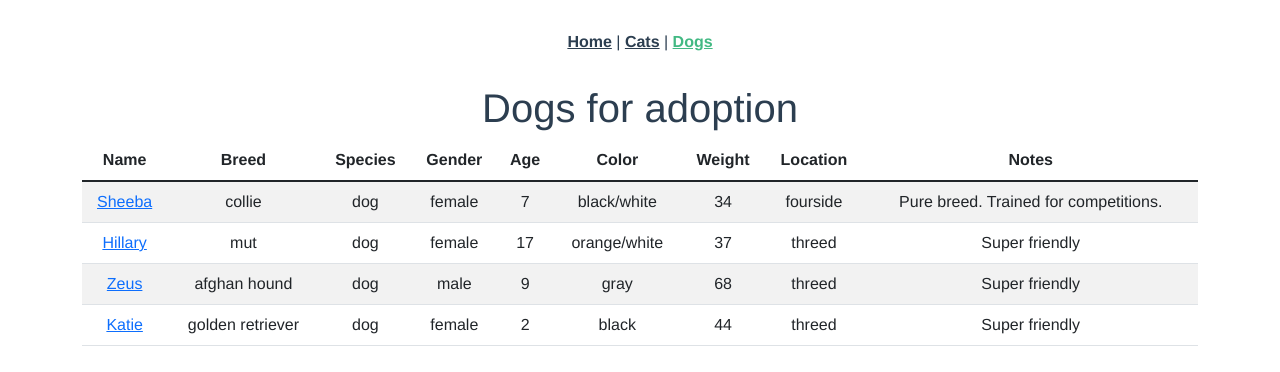
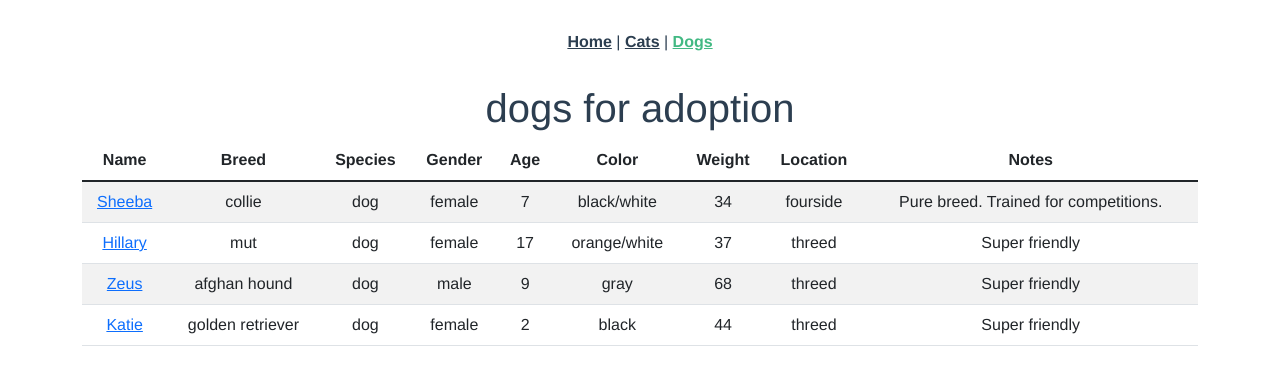
Before and after one commit to peckwood/learn-vue2-gwen-adopt-pets, a Vue app: page /dogs in a window 1280 px wide. Shown: the top 372 px of the page. Built offline with nearby package versions, Linux system fonts and the light colour scheme.

Commit message:
pull table into its own component: PetTable

```diff
--- /dev/null
+++ b/src/components/PetTable.vue
@@ -0,0 +1,19 @@
+<template>
+  <div>
+    <h1>{{ species }} for adoption</h1>
+    <b-table striped hover :items="pets">
+      <template #cell(name)="data">
+        <router-link :to="`/pets/${species}/${data.index}`">{{ data.value }}</router-link>
+      </template>
+    </b-table>
+  </div>
+</template>
+
+<script>
+export default {
+    props: {
+        species: String,
+        pets: Array
+    }
+}
+</script>
--- a/src/views/Cats.vue
+++ b/src/views/Cats.vue
@@ -1,18 +1,17 @@
 <template>
   <div>
-    <h1>Cats for adoption</h1>
-    <b-table striped hover :items="cats">
-      <template #cell(name)="data">
-        <router-link :to="`/pets/cats/${data.index}`">{{ data.value }}</router-link>
-      </template>
-    </b-table>
+    <PetTable species='cats' :pets='cats'/>
   </div>
 </template>
 
 <script>
 import { mapState } from 'vuex'
+import PetTable from '@/components/PetTable.vue'
 
 export default {
+  components: {
+    PetTable
+  },
   data () {
     return {
     }
--- a/src/views/Dogs.vue
+++ b/src/views/Dogs.vue
@@ -1,23 +1,21 @@
 <template>
   <div>
-    <h1>Dogs for adoption</h1>
-        <b-table striped hover :items="dogs">
-      <template #cell(name)="data">
-        <router-link :to="`/pets/dogs/${data.index}`">{{ data.value }}</router-link>
-      </template>
-    </b-table>
+    <PetTable species='dogs' :pets='dogs'/>
   </div>
 </template>
 
 <script>
 import { mapState } from 'vuex'
+import PetTable from '@/components/PetTable.vue'
 
 export default {
+  components: {
+    PetTable
+  },
   data () {
     return {
     }
   },
-  //https://stackoverflow.com/questions/53913483/vue-js-spread-syntax-with-vuex
   computed: {
     ...mapState([
       'dogs'
```
Also changed, not shown: 1 other file (tests, documents, lock files or other folders).
